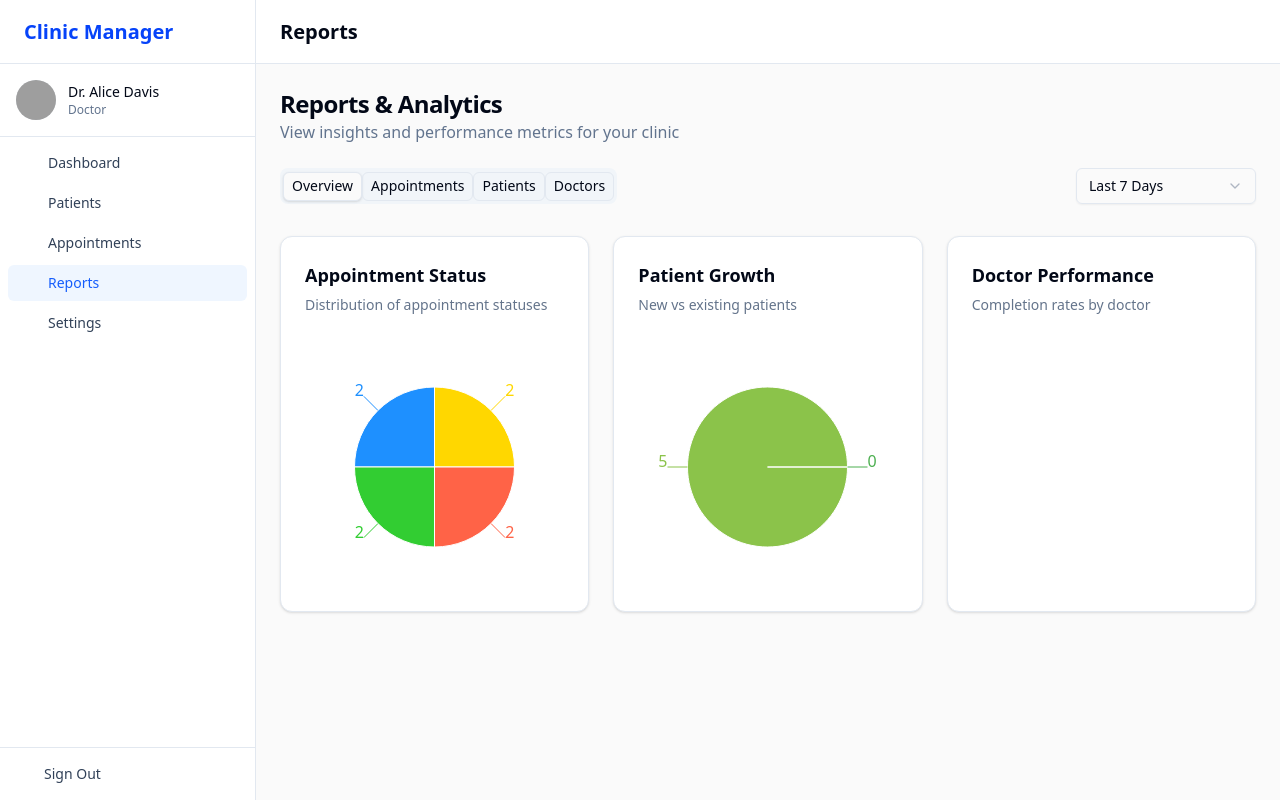
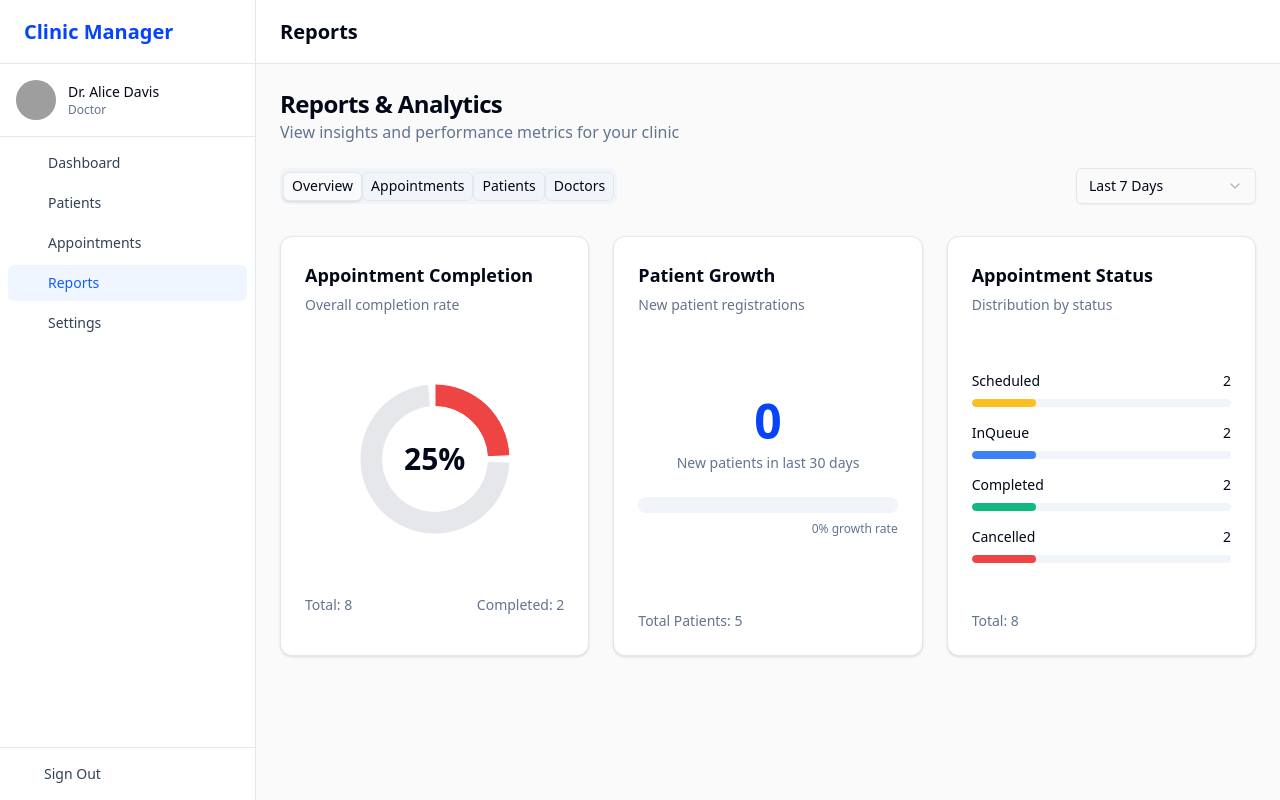
Before and after one commit to Belalnajy/clinic-project, a React (Vite) app in the folder frontend/: page /reports in a window 1280 px wide. Built offline with nearby package versions, Linux system fonts and the light colour scheme; grey boxes are pictures that could not be loaded.

Commit message:
feat: add AppointmentCompletion, AppointmentStatus, and PatientGrowth components to enhance reporting features

```diff
--- /dev/null
+++ b/frontend/src/components/Reports/AppointmentCompletion.jsx
@@ -0,0 +1,51 @@
+import { PieChart, Pie, Cell, ResponsiveContainer } from 'recharts';
+
+const AppointmentCompletion = ({ completionRate, total, completed }) => {
+  const getCompletionColor = (completionRate) => {
+    if (completionRate <= 25) return '#EF4444'; // Red
+    if (completionRate > 25 && completionRate <= 50) return '#FBBF24'; // Yellow
+    if (completionRate > 50 && completionRate <= 75) return '#3B82F6'; // Blue
+    return '#10B981'; // Green
+  };
+
+  const appointmentCompletionData = [
+    { name: 'Completed', value: completed },
+    { name: 'Remaining', value: total - completed },
+  ];
+
+  const COLORS = [
+    getCompletionColor(completionRate), // Dynamic color for "Completed"
+    '#E5E7EB', // Gray for "Remaining"
+  ];
+
+  return (
+    <div className="flex items-center justify-center py-8">
+      <div className="relative h-40 w-40">
+        <ResponsiveContainer width="100%" height="100%">
+          <PieChart>
+            <Pie
+              data={appointmentCompletionData}
+              dataKey="value"
+              cx="50%"
+              cy="50%"
+              innerRadius="70%"
+              outerRadius="100%"
+              startAngle={90}
+              endAngle={-270}
+              paddingAngle={5}
+            >
+              {appointmentCompletionData.map((entry, index) => (
+                <Cell key={`cell-${index}`} fill={COLORS[index]} />
+              ))}
+            </Pie>
+          </PieChart>
+        </ResponsiveContainer>
+        <div className="absolute inset-0 flex items-center justify-center">
+          <div className="text-3xl font-bold">{completionRate}%</div>
+        </div>
+      </div>
+    </div>
+  );
+};
+
+export default AppointmentCompletion;
--- /dev/null
+++ b/frontend/src/components/Reports/AppointmentStatus.jsx
@@ -0,0 +1,32 @@
+const AppointmentStatus = ({ stats }) => {
+  const statusColors = {
+    scheduled: '#FBBF24', // Yellow
+    inQueue: '#3B82F6', // Blue
+    completed: '#10B981', // Green
+    cancelled: '#EF4444', // Red
+  };
+
+  return (
+    <div className="h-[240px] flex flex-col items-center justify-center space-y-4">
+      {['scheduled', 'inQueue', 'completed', 'cancelled'].map((status) => (
+        <div key={status} className="w-full space-y-2">
+          <div className="flex justify-between items-center">
+            <span className="text-sm capitalize">{status}</span>
+            <span className="text-sm font-medium">{stats[status]}</span>
+          </div>
+          <div className="w-full bg-slate-100 rounded-full h-2 overflow-hidden">
+            <div
+              className="h-full rounded-full transition-all duration-700"
+              style={{
+                width: `${(stats[status] / stats.total) * 100}%`,
+                backgroundColor: statusColors[status],
+              }}
+            ></div>
+          </div>
+        </div>
+      ))}
+    </div>
+  );
+};
+
+export default AppointmentStatus;
--- /dev/null
+++ b/frontend/src/components/Reports/PatientGrowth.jsx
@@ -0,0 +1,19 @@
+const PatientGrowth = ({ newPatients, totalPatients, growthRate }) => {
+  return (
+    <div className="h-[240px] flex flex-col items-center justify-center">
+      <div className="text-5xl font-bold text-primary-600">{newPatients}</div>
+      <div className="text-sm text-slate-500 mt-2">New patients in last 30 days</div>
+      <div className="mt-6 w-full bg-slate-100 rounded-full h-4 overflow-hidden">
+        <div
+          className="bg-primary-600 h-full rounded-full transition-all duration-700"
+          style={{ width: `${growthRate}%` }}
+        ></div>
+      </div>
+      <div className="mt-2 text-xs text-slate-500 self-end">
+        {Math.round(growthRate)}% growth rate
+      </div>
+    </div>
+  );
+};
+
+export default PatientGrowth;
--- a/frontend/src/pages/Reports.jsx
+++ b/frontend/src/pages/Reports.jsx
@@ -17,17 +17,11 @@ import {
 } from '@/components/ui/select';
 import { Button } from '@/components/ui/button';
 import { getAllAppointments, getAllPatients, getAllDoctors } from '../data/data';
-import {
-  BarChart,
-  Bar,
-  PieChart,
-  Pie,
-  Cell,
-  XAxis,
-  YAxis,
-  Tooltip,
-  ResponsiveContainer,
-} from 'recharts';
+import { PieChart, Pie, Cell, ResponsiveContainer } from 'recharts';
+import { Progress } from '@/components/ui/progress';
+import AppointmentCompletion from '@/components/Reports/AppointmentCompletion';
+import PatientGrowth from '@/components/Reports/PatientGrowth';
+import AppointmentStatus from '@/components/Reports/AppointmentStatus';
 
 const Reports = () => {
   const user = { role: 'manager' };
@@ -119,22 +113,22 @@ const Reports = () => {
 
   const stats = calculateStats();
 
-  const appointmentStatusData = [
-    { name: 'Scheduled', value: stats.appointmentStats.scheduled },
-    { name: 'In-Queue', value: stats.appointmentStats.inQueue },
+  const getCompletionColor = (completionRate) => {
+    if (completionRate <= 25) return '#EF4444'; // Red
+    if (completionRate > 25 && completionRate <= 50) return '#FBBF24'; // Yellow
+    if (completionRate > 50 && completionRate <= 75) return '#3B82F6'; // Blue
+    return '#10B981'; // Green
+  };
+
+  const appointmentCompletionData = [
     { name: 'Completed', value: stats.appointmentStats.completed },
-    { name: 'Cancelled', value: stats.appointmentStats.cancelled },
+    { name: 'Remaining', value: stats.appointmentStats.total - stats.appointmentStats.completed },
   ];
 
-  const patientGrowthData = [
-    { name: 'New Patients', value: stats.patientStats.new },
-    { name: 'Existing Patients', value: stats.patientStats.total - stats.patientStats.new },
+  const COLORS = [
+    getCompletionColor(stats.appointmentStats.completionRate), // Dynamic color for "Completed"
+    '#E5E7EB', // Gray for "Remaining"
   ];
-
-  const doctorPerformanceData = stats.doctorStats.performance.map((doctor) => ({
-    name: doctor.name,
-    value: doctor.completionRate,
-  }));
 
   return (
     <>
@@ -168,83 +162,52 @@ const Reports = () => {
 
           <TabsContent value="overview" className="mt-6">
             <div className="grid gap-6 md:grid-cols-3">
-              {/* Appointments Chart */}
+              <Card>
+                <CardHeader className="pb-2">
+                  <CardTitle className="text-lg">Appointment Completion</CardTitle>
+                  <CardDescription>Overall completion rate</CardDescription>
+                </CardHeader>
+                <CardContent>
+                  <AppointmentCompletion
+                    completionRate={stats.appointmentStats.completionRate}
+                    total={stats.appointmentStats.total}
+                    completed={stats.appointmentStats.completed}
+                  />
+                </CardContent>
+                <CardFooter className="flex justify-between text-sm text-slate-500">
+                  <div>Total: {stats.appointmentStats.total}</div>
+                  <div>Completed: {stats.appointmentStats.completed}</div>
+                </CardFooter>
+              </Card>
+
+              <Card>
+                <CardHeader className="pb-2">
+                  <CardTitle className="text-lg">Patient Growth</CardTitle>
+                  <CardDescription>New patient registrations</CardDescription>
+                </CardHeader>
+                <CardContent>
+                  <PatientGrowth
+                    newPatients={stats.patientStats.new}
+                    totalPatients={stats.patientStats.total}
+                    growthRate={stats.patientStats.growthRate}
+                  />
+                </CardContent>
+                <CardFooter className="flex justify-between text-sm text-slate-500">
+                  <div>Total Patients: {stats.patientStats.total}</div>
+                </CardFooter>
+              </Card>
+
               <Card>
                 <CardHeader className="pb-2">
                   <CardTitle className="text-lg">Appointment Status</CardTitle>
-                  <CardDescription>Distribution of appointment statuses</CardDescription>
+                  <CardDescription>Distribution by status</CardDescription>
                 </CardHeader>
                 <CardContent>
-                  <ResponsiveContainer width="100%" height={240}>
-                    <PieChart>
-                      <Pie
-                        data={appointmentStatusData}
-                        dataKey="value"
-                        nameKey="name"
-                        cx="50%"
-                        cy="50%"
-                        outerRadius={80}
-                        fill="#8884d8"
-                        label
-                      >
-                        {appointmentStatusData.map((entry, index) => (
-                          <Cell
-                            key={`cell-${index}`}
-                            fill={['#FFD700', '#1E90FF', '#32CD32', '#FF6347'][index]}
-                          />
-                        ))}
-                      </Pie>
-                      <Tooltip />
-                    </PieChart>
-                  </ResponsiveContainer>
+                  <AppointmentStatus stats={stats.appointmentStats} />
                 </CardContent>
-              </Card>
-
-              {/* Patient Growth Chart */}
-              <Card>
-                <CardHeader className="pb-2">
-                  <CardTitle className="text-lg">Patient Growth</CardTitle>
-                  <CardDescription>New vs existing patients</CardDescription>
-                </CardHeader>
-                <CardContent>
-                  <ResponsiveContainer width="100%" height={240}>
-                    <PieChart>
-                      <Pie
-                        data={patientGrowthData}
-                        dataKey="value"
-                        nameKey="name"
-                        cx="50%"
-                        cy="50%"
-                        outerRadius={80}
-                        fill="#82ca9d"
-                        label
-                      >
-                        {patientGrowthData.map((entry, index) => (
-                          <Cell key={`cell-${index}`} fill={['#4CAF50', '#8BC34A'][index]} />
-                        ))}
-                      </Pie>
-                      <Tooltip />
-                    </PieChart>
-                  </ResponsiveContainer>
-                </CardContent>
-              </Card>
-
-              {/* Doctor Performance Chart */}
-              <Card>
-                <CardHeader className="pb-2">
-                  <CardTitle className="text-lg">Doctor Performance</CardTitle>
-                  <CardDescription>Completion rates by doctor</CardDescription>
-                </CardHeader>
-                <CardContent>
-                  <ResponsiveContainer width="100%" height={240}>
-                    <BarChart data={doctorPerformanceData}>
-                      <XAxis dataKey="name" />
-                      <YAxis />
-                      <Tooltip />
-                      <Bar dataKey="value" fill="#8884d8" />
-                    </BarChart>
-                  </ResponsiveContainer>
-                </CardContent>
+                <CardFooter className="flex justify-between text-sm text-slate-500">
+                  <div>Total: {stats.appointmentStats.total}</div>
+                </CardFooter>
               </Card>
             </div>
           </TabsContent>
```
